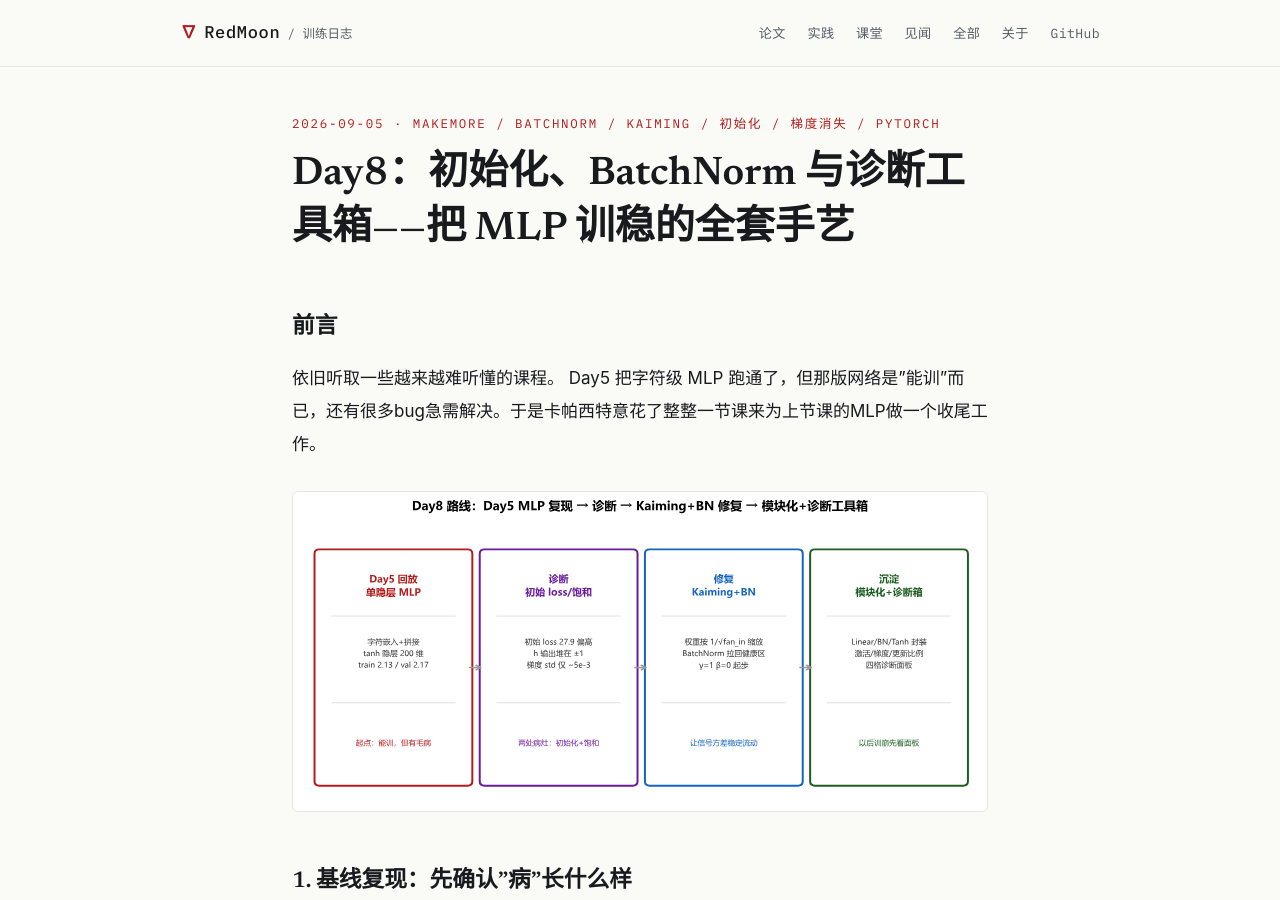
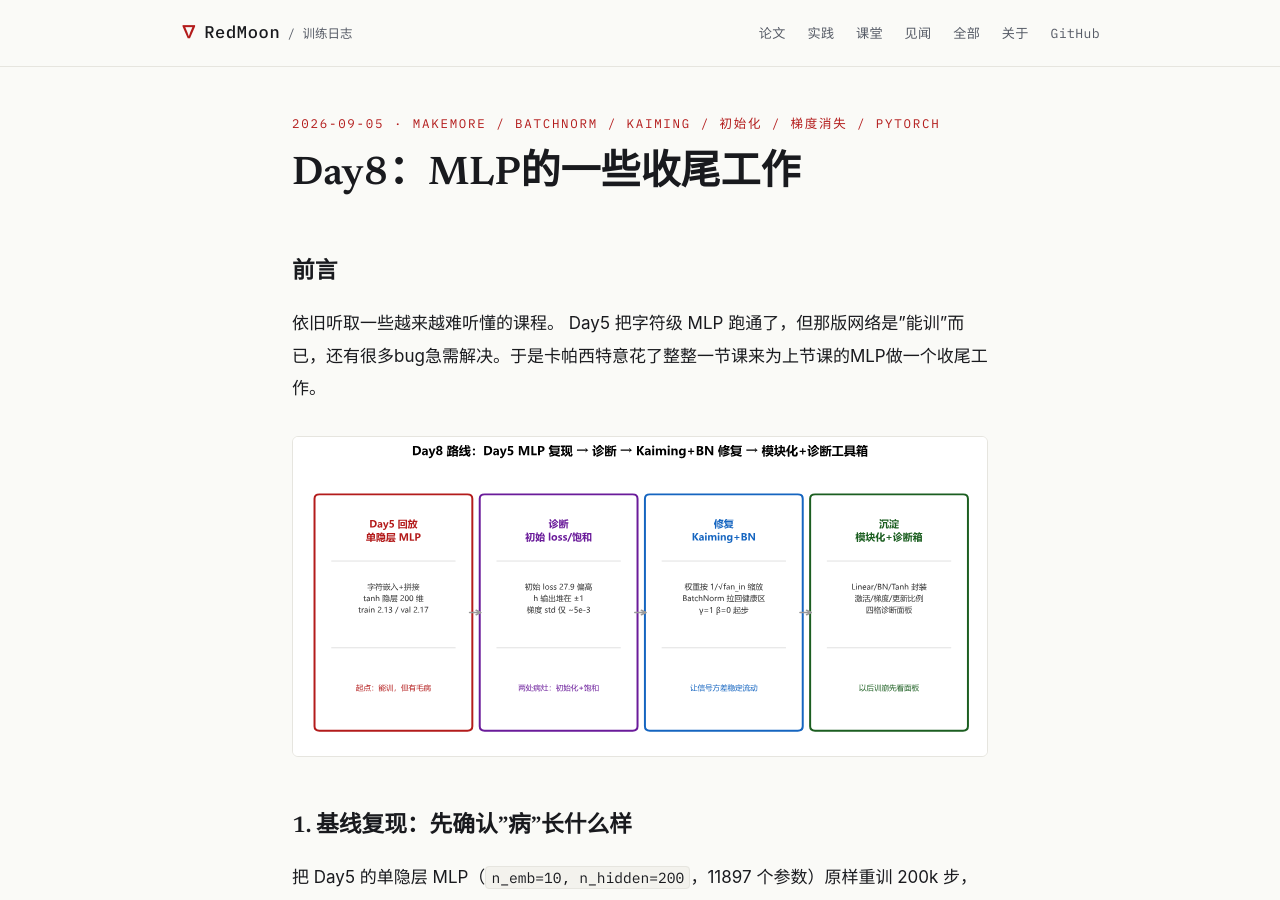
Before and after one commit to Redmoon-2333/Redmoon-2333.github.io, a Jekyll site: the page built from _posts/2026-09-05-makemore-mlp-batchnorm.md, in a window 1280 px wide and 900 px high. Built offline with Jekyll 4.4.1, drawn with Linux system fonts in a browser that asks for light colours.

Commit message:
fix(blog): Day8 标题改为 MLP的一些收尾工作

```diff
--- a/_posts/2026-09-05-makemore-mlp-batchnorm.md
+++ b/_posts/2026-09-05-makemore-mlp-batchnorm.md
@@ -1,6 +1,6 @@
 ---
 layout: post
-title: Day8：初始化、BatchNorm 与诊断工具箱——把 MLP 训稳的全套手艺
+title: Day8：MLP的一些收尾工作
 date: 2026-09-05 08:00:00 +0800
 categories:
   - 技术实践
```
